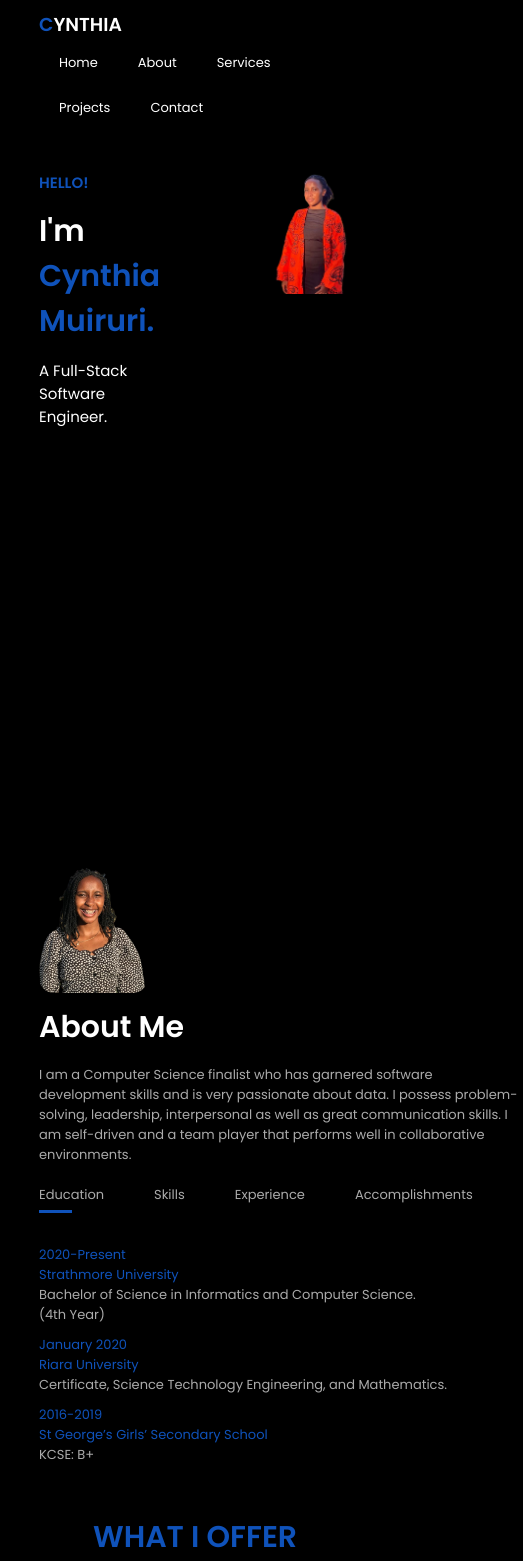
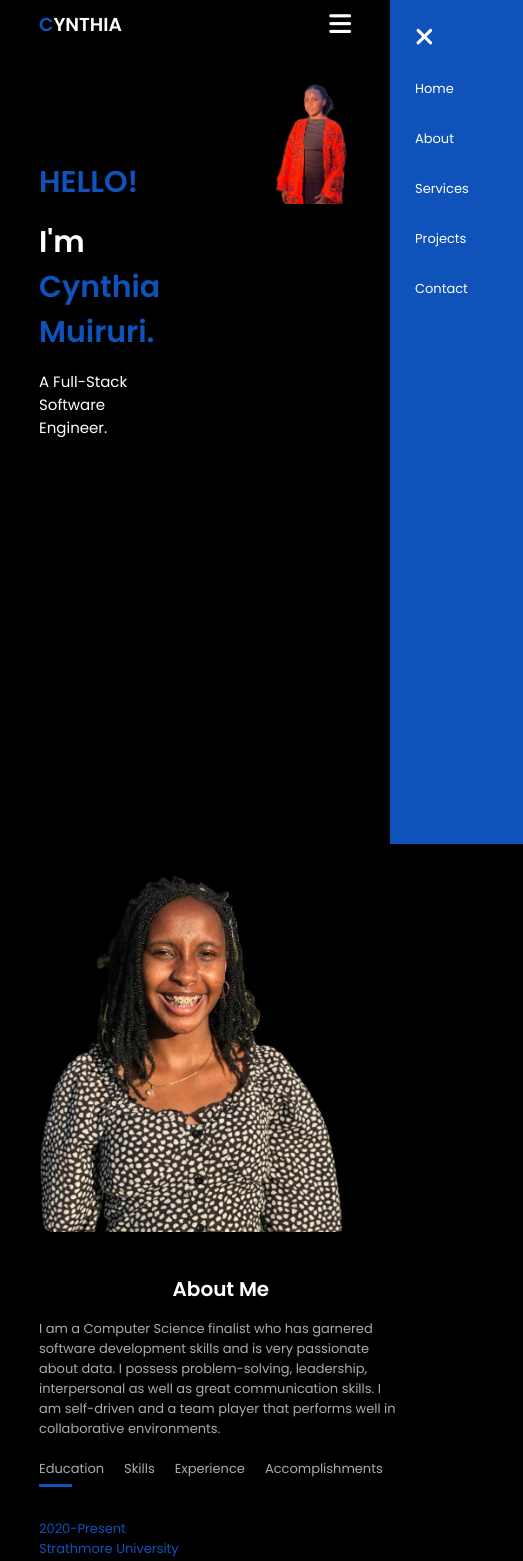
Before and after one commit to muiruriiii/my-react-portfolio, a React (Create React App) app: page / in a window 390 px wide. Shown: the top 1561 px of the page, 523 px wide, since content can reach past the window. Built offline with nearby package versions, Linux system fonts and the light colour scheme.

Commit message:
style(css): make website responsive for small screens

```diff
--- a/public/style.css
+++ b/public/style.css
@@ -11,3 +11,66 @@ body{
     background: #000000;
     color: #fff;
 }
+/*Responsiveness*/
+nav .fas{
+    display: none;
+}
+@media only screen and (max-width: 600px) {
+    .header-info{
+        margin-top: 100%;
+        font-size: 14px;
+    }
+    .header-info h1{
+        font-size: 30px;
+    }
+    nav .fas{
+        display: block;
+        font-size: 25px;
+        cursor: pointer;
+    }
+    nav ul{
+        background: #0F52BA;
+        position: fixed;
+        top: 0;
+        right: -200px;
+        width: 200px;
+        height: 100vh;
+        padding-top: 50px;
+        z-index: 2;
+        transition: right 0.5s;
+    }
+    nav ul li{
+        display: block;
+        margin: 25px;
+    }
+    nav ul .fas{
+        position: absolute;
+        top: 25px;
+        left: 25px;
+        cursor: pointer;
+    }
+    .subtitle{
+        font-size: 20px;
+        text-align: center;
+    }
+    .about-col-1, .about-col-2{
+        flex-basis: 100%;
+    }
+    .about-col-1{
+        margin-bottom: 30px;
+    }
+    .about-col-2{
+        font-size: 14px;
+    }
+    .tablinks{
+        font-size: 15px;
+        margin-right: 20px;
+    }
+    .contact-1, .contact-2{
+        flex-basis: 100%;
+    }
+    .copyright{
+        font-size: 14px;
+    }
+
+}
--- a/src/components/About/about.css
+++ b/src/components/About/about.css
@@ -86,3 +86,66 @@
     color: #0F52BA;
     font-size: 13px;
 }
+/*Responsiveness*/
+nav .fas{
+    display: none;
+}
+@media only screen and (max-width: 600px) {
+    .header-info{
+        margin-top: 100%;
+        font-size: 14px;
+    }
+    .header-info h1{
+        font-size: 30px;
+    }
+    nav .fas{
+        display: block;
+        font-size: 25px;
+        cursor: pointer;
+    }
+    nav ul{
+        background: #0F52BA;
+        position: fixed;
+        top: 0;
+        right: -200px;
+        width: 200px;
+        height: 100vh;
+        padding-top: 50px;
+        z-index: 2;
+        transition: right 0.5s;
+    }
+    nav ul li{
+        display: block;
+        margin: 25px;
+    }
+    nav ul .fas{
+        position: absolute;
+        top: 25px;
+        left: 25px;
+        cursor: pointer;
+    }
+    .subtitle{
+        font-size: 20px;
+        text-align: center;
+    }
+    .about-col-1, .about-col-2{
+        flex-basis: 100%;
+    }
+    .about-col-1{
+        margin-bottom: 30px;
+    }
+    .about-col-2{
+        font-size: 14px;
+    }
+    .tablinks{
+        font-size: 15px;
+        margin-right: 20px;
+    }
+    .contact-1, .contact-2{
+        flex-basis: 100%;
+    }
+    .copyright{
+        font-size: 14px;
+    }
+
+}
--- a/src/components/Contact/contact.css
+++ b/src/components/Contact/contact.css
@@ -9,6 +9,7 @@
     flex-wrap: wrap;
 }
 /*Column Layout*/
+
 .contact-1{
     flex-basis: 35%;
 }
@@ -69,6 +70,16 @@ form placeholder{
     border-radius: 5px ;
     border: solid black;
 }
+/*Responsiveness*/
+@media only screen and (max-width: 600px) {
+    .contact-1, .contact-2{
+        flex-basis: 100%;
+    }
+    .copyright{
+        font-size: 14px;
+    }
+
+}
 
 /*Footer*/
 .copyright{
--- a/src/components/Header/header.js
+++ b/src/components/Header/header.js
@@ -4,19 +4,29 @@ import background from '../../assets/background.jpeg';
 
 
 const Header = () => {
+    const openMenu = () => {
+        const sidenav = document.getElementById("sidenav");
+        sidenav.style.right = "0";
+    };
 
+    const closeMenu = () => {
+        const sidenav = document.getElementById("sidenav");
+        sidenav.style.right = "-200px";
+    };
     return (
         <section id="header">
             <div className="container">
                 <nav>
                     <h1><span className="logo">C</span>YNTHIA</h1>
-                    <ul>
-                        <li><a href ="/" >Home</a></li>
-                        <li><a href ="/about" >About</a></li>
-                        <li><a href ="/services" >Services</a></li>
-                        <li><a href="/projects" >Projects</a></li>
-                        <li><a href="/contact" >Contact</a></li>
+                    <ul id="sidenav">
+                        <li><a href ="/" onClick={closeMenu}>Home</a></li>
+                        <li><a href ="/about" onClick={closeMenu} >About</a></li>
+                        <li><a href ="/services" onClick={closeMenu}>Services</a></li>
+                        <li><a href="/projects" onClick={closeMenu}>Projects</a></li>
+                        <li><a href="/contact" onClick={closeMenu}>Contact</a></li>
+                        <i className="fas fa-times" onClick={closeMenu}></i>
                     </ul>
+                    <i className="fas fa-bars" onClick={openMenu}></i>
                 </nav>
                 <div className="row">
                     <div className="header-col-1">
```
